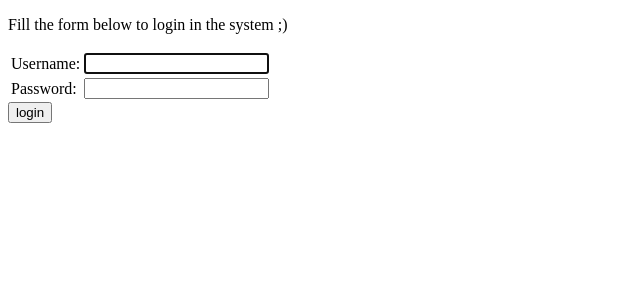
After one commit to DesenvolvedoresGoogle/QueroMe, a Django app: page /login/ in a window 1280 px wide. The commit adds this page. Shown: the top 300 px of the page, without its empty margins (0-640 px from the left). Run offline with Django 3.2, Linux system fonts and the light colour scheme; parts of the project's set-up code (start-up, migrations or seed data) failed here and were passed over.

Commit message:
creating the app's core with login form

```diff
--- /dev/null
+++ b/core/models.py
@@ -0,0 +1 @@
+# Create your models here.
--- /dev/null
+++ b/core/views.py
@@ -0,0 +1 @@
+# Create your views here.
--- a/settings.py
+++ b/settings.py
@@ -49,3 +49,7 @@ STATIC_URL = '/static/'
 TEMPLATE_DIRS = (os.path.join(os.path.dirname(__file__), 'templates'),)
 
 ROOT_URLCONF = 'urls'
+
+LOGIN_URL = '/login/'
+LOGOUT_URL = '/logout/'
+LOGIN_REDIRECT_URL = '/'
--- a/templates/base.html
+++ b/templates/base.html
@@ -18,9 +18,6 @@
   </head>
 
   <body>
-    <div id="header">
-      <a id="logo" href="/">Nonrel-testapp</a>
-    </div>
 
     <div class="columns">
       <div id="content" class="column">
@@ -43,9 +40,6 @@
       </div>
     </div>
 
-    <div id="footer">
-      <p>Powered by <a href="https://github.com/django-nonrel">Django-nonrel</a></p>
-    </div>
 
     {% block js %}
     {% endblock %}
--- /dev/null
+++ b/templates/registration/logged_out.html
@@ -0,0 +1,5 @@
+{% extends "base.html" %}
+
+{% block content %}
+Bye :)
+{% endblock %}
--- /dev/null
+++ b/templates/registration/login.html
@@ -0,0 +1,27 @@
+{% extends "base.html" %}
+
+{% block content %}
+
+<p>Fill the form below to login in the system ;)</p>
+
+{% if form.errors %}
+<p>Your username and password didn't match. Please try again.</p>
+{% endif %}
+
+<form method="post" action="{% url django.contrib.auth.views.login %}">{% csrf_token %}
+    <table>
+        <tr>
+            <td>{{ form.username.label_tag }}</td>
+            <td>{{ form.username }}</td>
+        </tr>
+        <tr>
+            <td>{{ form.password.label_tag }}</td>
+            <td>{{ form.password }}</td>
+        </tr>
+    </table>
+
+    <input type="submit" value="login" />
+    <input type="hidden" name="next" value="{{ next }}" />
+</form>
+
+{% endblock %}
--- a/urls.py
+++ b/urls.py
@@ -14,4 +14,7 @@ urlpatterns = patterns('',
     ('^_ah/warmup$', 'djangoappengine.views.warmup'),
     ('^$', 'django.views.generic.simple.direct_to_template', {'template': 'home.html'}),
     ('^admin/', include(admin.site.urls)),
+
+    ('^login/$', 'django.contrib.auth.views.login'),
+    ('^logout/$', 'django.contrib.auth.views.logout'),
 )
```
Also changed, not shown: core/tests.py (added, +16 -0 lines), core/__init__.py (added).
